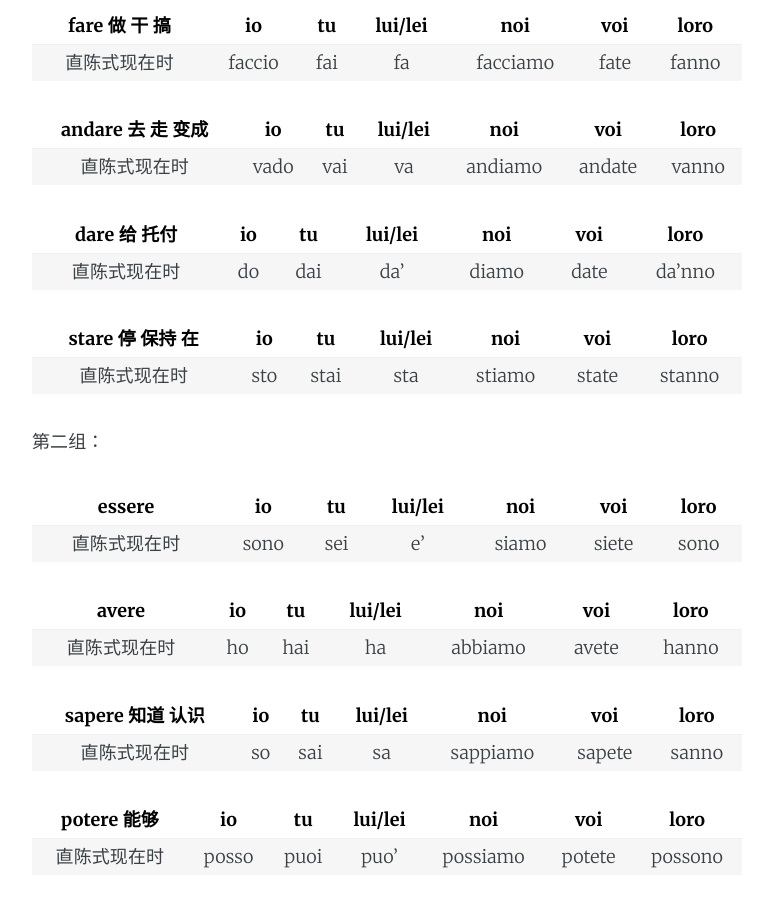
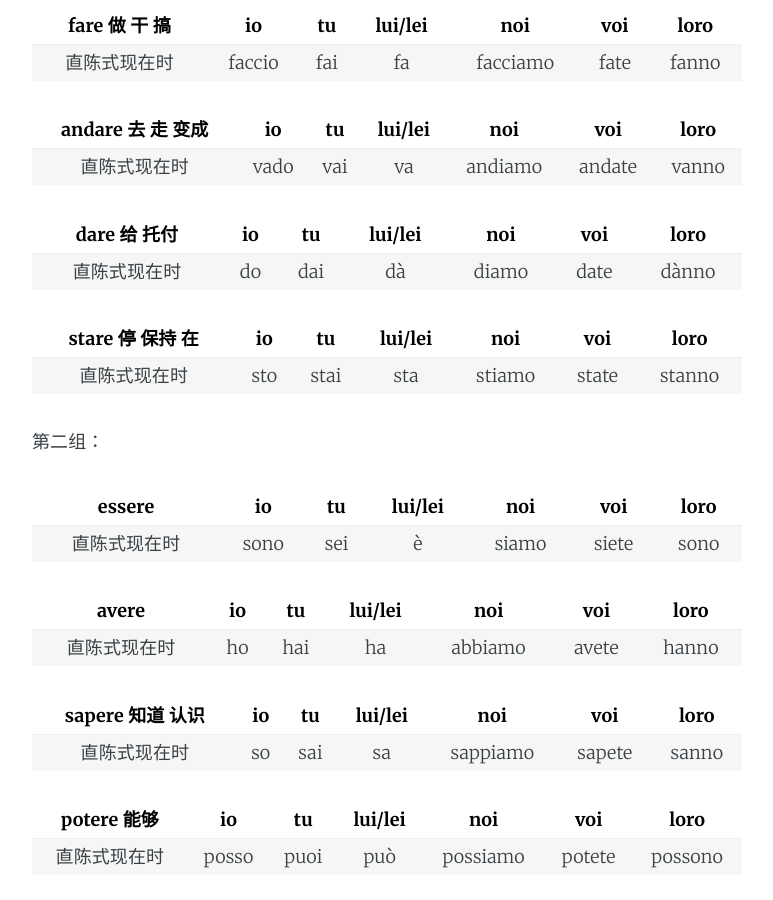
Before and after one commit to adstellaria/adstellaria.github.io, a Jekyll site: the page built from _posts/2022-03-29-italian-verb-conjugation.md, in a window 1280 px wide and 900 px high, scrolled down 1652 px. Shown: the whole window, without its empty margins (253-1026 px from the left). Built offline with Jekyll 4.4.1, drawn with Linux system fonts in a browser that asks for light colours; nearby versions of some CDN libraries.

Commit message:
Update italian verb

```diff
--- a/_posts/2022-03-29-italian-verb-conjugation.md
+++ b/_posts/2022-03-29-italian-verb-conjugation.md
@@ -52,9 +52,9 @@ categories: stellar
 | :---------------: | :--: | :--: | :-----: | :-----: | :----: | :---: |
 |   直陈式现在时    | vado | vai  |   va    | andiamo | andate | vanno |
 
-| dare 给 托付 |  io  |  tu  | lui/lei |  noi  | voi  |  loro  |
-| :----------: | :--: | :--: | :-----: | :---: | :--: | :----: |
-| 直陈式现在时 |  do  | dai  |   da'   | diamo | date | da'nno |
+| dare 给 托付 |  io  |  tu  |  lui/lei  |  noi  | voi  |     loro     |
+| :----------: | :--: | :--: | :-------: | :---: | :--: | :----------: |
+| 直陈式现在时 |  do  | dai  | d&agrave; | diamo | date | d&agrave;nno |
 
 | stare 停 保持 在 |  io  |  tu  | lui/lei |  noi   |  voi  |  loro  |
 | :--------------: | :--: | :--: | :-----: | :----: | :---: | :----: |
@@ -62,9 +62,9 @@ categories: stellar
 
 第二组：
 
-|    essere    |  io  |  tu  | lui/lei |  noi  |  voi  | loro |
-| :----------: | :--: | :--: | :-----: | :---: | :---: | :--: |
-| 直陈式现在时 | sono | sei  |   e'    | siamo | siete | sono |
+|    essere    |  io  |  tu  | lui/lei  |  noi  |  voi  | loro |
+| :----------: | :--: | :--: | :------: | :---: | :---: | :--: |
+| 直陈式现在时 | sono | sei  | &egrave; | siamo | siete | sono |
 
 |    avere     |  io  |  tu  | lui/lei |   noi   |  voi  | loro  |
 | :----------: | :--: | :--: | :-----: | :-----: | :---: | :---: |
@@ -76,7 +76,7 @@ categories: stellar
 
 | potere 能够 |  io  |  tu  | lui/lei |   noi    |  voi   | loro  |
 | :--------------: | :--: | :--: | :-----: | :------: | :----: | :---: |
-|   直陈式现在时   |  posso  | puoi |   puo'   | possiamo | potete | possono |
+|   直陈式现在时   |  posso  | puoi |   pu&ograve;   | possiamo | potete | possono |
 
 | dovere 必须 应当 |     io     |  tu  | lui/lei |   noi    |  voi   |      loro      |
 | :--------------: | :--------: | :--: | :-----: | :------: | :----: | :------------: |
```
